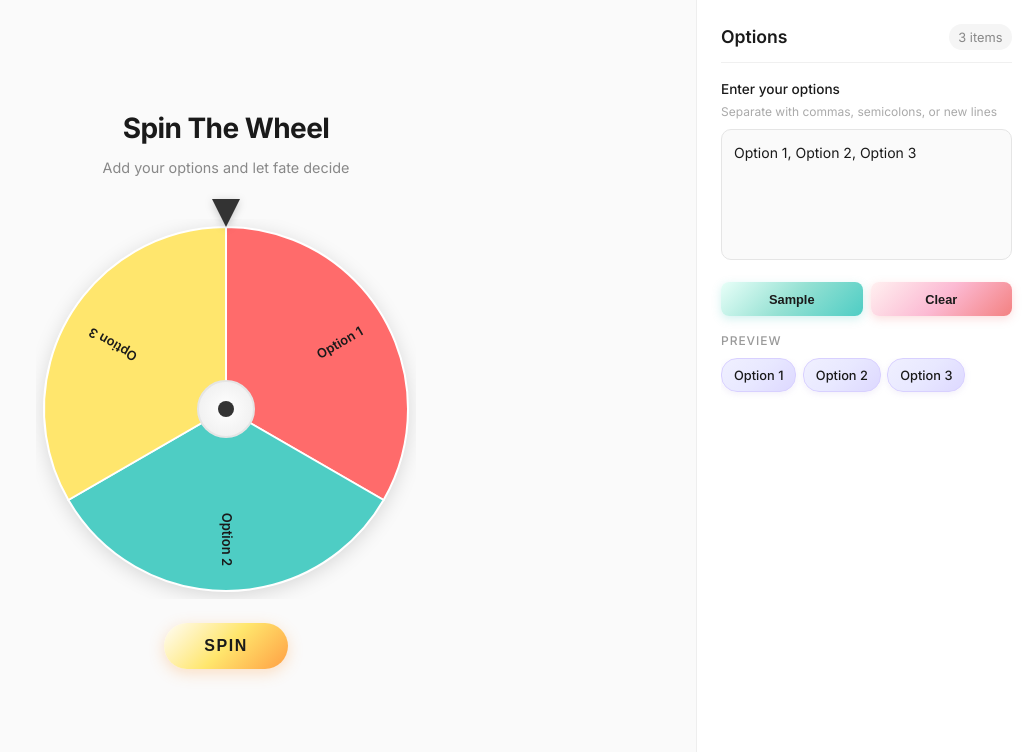
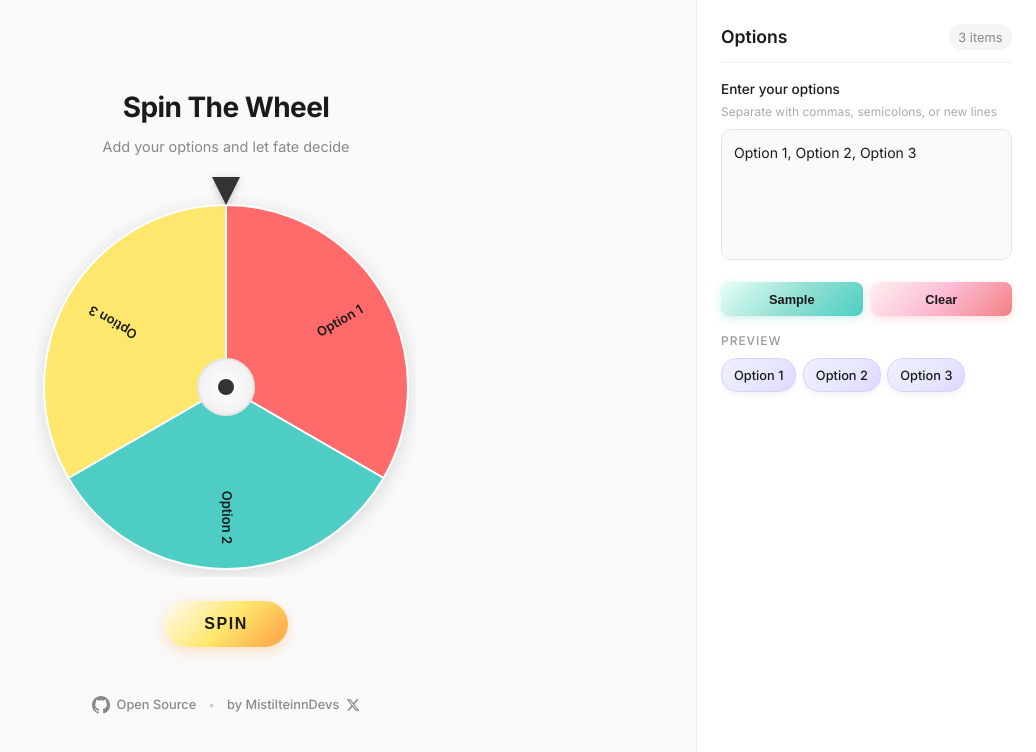
Before and after one commit to PRATIKK0709/spin-the-wheel, an Angular app: page / in a window 1280 px wide. Shown: the top 752 px of the page, without its empty margins (244-1280 px from the left). Built offline with nearby package versions, Linux system fonts and the light colour scheme.

Commit message:
Add footer with Open Source link and MistilteinnDevs attribution

```diff
--- a/src/app/app.css
+++ b/src/app/app.css
@@ -83,12 +83,10 @@
 }
 
 .app-footer {
-    position: absolute;
-    bottom: 1.5rem;
-    left: 50%;
-    transform: translateX(-50%);
+    margin-top: 1.5rem;
     display: flex;
     align-items: center;
+    justify-content: center;
     gap: 0.75rem;
 }
 
--- a/src/app/app.html
+++ b/src/app/app.html
@@ -15,6 +15,26 @@
       }
     </header>
     <app-wheel></app-wheel>
+
+    <footer class="app-footer">
+      <a href="https://github.com/PRATIKK0709/spin-the-wheel" target="_blank" rel="noopener noreferrer"
+        class="footer-link" title="View on GitHub">
+        <svg width="18" height="18" viewBox="0 0 24 24" fill="currentColor">
+          <path
+            d="M12 0C5.37 0 0 5.37 0 12c0 5.31 3.435 9.795 8.205 11.385.6.105.825-.255.825-.57 0-.285-.015-1.23-.015-2.235-3.015.555-3.795-.735-4.035-1.41-.135-.345-.72-1.41-1.23-1.695-.42-.225-1.02-.78-.015-.795.945-.015 1.62.87 1.845 1.23 1.08 1.815 2.805 1.305 3.495.99.105-.78.42-1.305.765-1.605-2.67-.3-5.46-1.335-5.46-5.925 0-1.305.465-2.385 1.23-3.225-.12-.3-.54-1.53.12-3.18 0 0 1.005-.315 3.3 1.23.96-.27 1.98-.405 3-.405s2.04.135 3 .405c2.295-1.56 3.3-1.23 3.3-1.23.66 1.65.24 2.88.12 3.18.765.84 1.23 1.905 1.23 3.225 0 4.605-2.805 5.625-5.475 5.925.435.375.81 1.095.81 2.22 0 1.605-.015 2.895-.015 3.3 0 .315.225.69.825.57A12.02 12.02 0 0024 12c0-6.63-5.37-12-12-12z" />
+        </svg>
+        <span class="footer-text">Open Source</span>
+      </a>
+      <span class="footer-divider">•</span>
+      <a href="https://x.com/MistilteinnDevs" target="_blank" rel="noopener noreferrer" class="footer-link"
+        title="Follow on X">
+        <span class="footer-text">by MistilteinnDevs</span>
+        <svg width="14" height="14" viewBox="0 0 24 24" fill="currentColor">
+          <path
+            d="M18.244 2.25h3.308l-7.227 8.26 8.502 11.24H16.17l-5.214-6.817L4.99 21.75H1.68l7.73-8.835L1.254 2.25H8.08l4.713 6.231zm-1.161 17.52h1.833L7.084 4.126H5.117z" />
+        </svg>
+      </a>
+    </footer>
   </section>
 
   <aside class="input-section">
```
